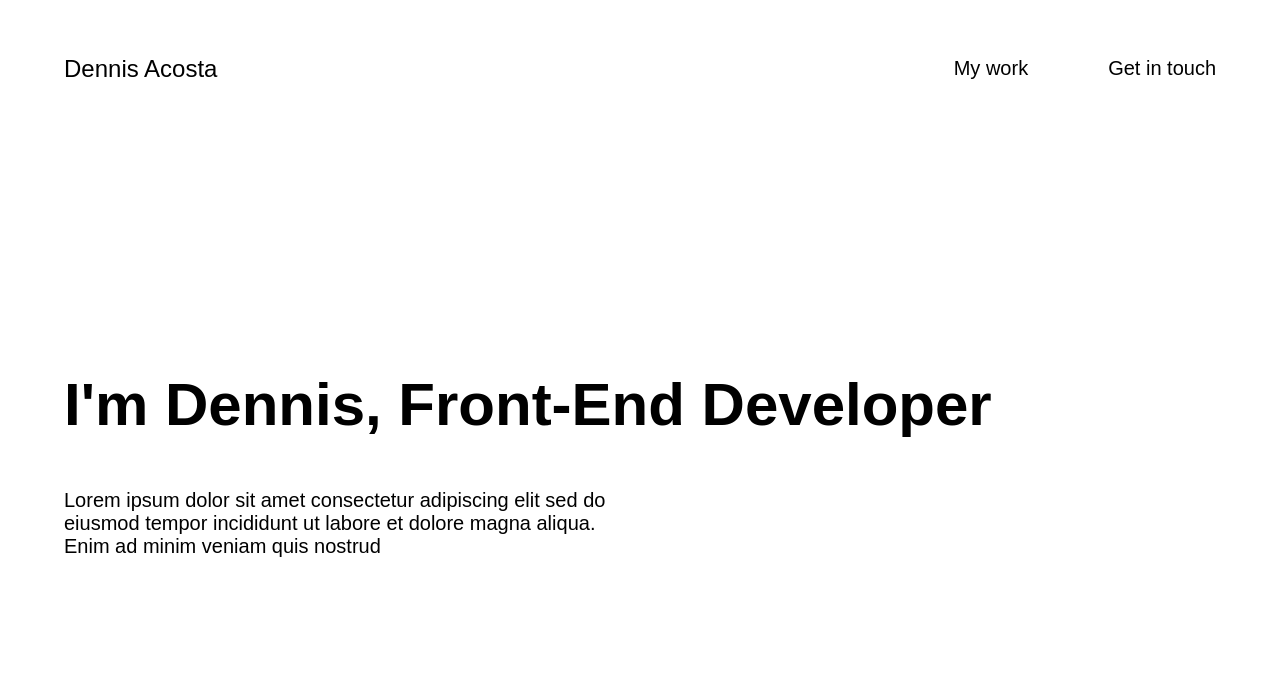
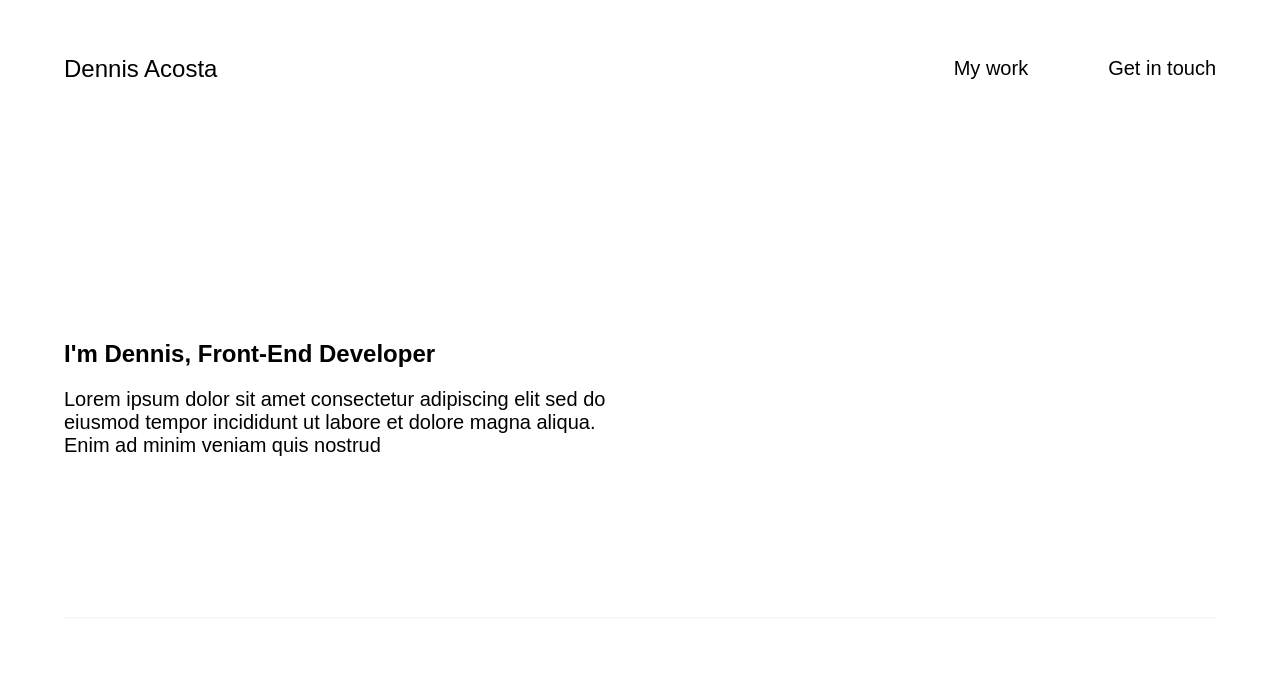
Before and after one commit to da-022412/new-portfolio, a React (Create React App) app: page / in a window 1280 px wide. Shown: the part 103-800 px from the top of the page. Built offline with nearby package versions, Linux system fonts and the light colour scheme; a web font is replaced by a local one.

Commit message:
Switch to styled components

```diff
--- a/package.json
+++ b/package.json
@@ -3,8 +3,6 @@
   "version": "0.1.0",
   "private": true,
   "dependencies": {
-    "@emotion/css": "^11.7.1",
-    "@emotion/react": "^11.7.1",
     "@stylelint/postcss-css-in-js": "^0.37.2",
     "@testing-library/jest-dom": "^5.16.2",
     "@testing-library/react": "^12.1.3",
@@ -14,6 +12,7 @@
     "react-dom": "^17.0.2",
     "react-router-dom": "^6.2.1",
     "react-scripts": "5.0.0",
+    "styled-components": "^5.3.3",
     "stylelint": "^14.5.1",
     "stylelint-config-standard": "^25.0.0",
     "web-vitals": "^2.1.4"
--- a/src/App.js
+++ b/src/App.js
@@ -1,7 +1,7 @@
 import { useState, useCallback, useEffect } from 'react';
 import { BrowserRouter as Router, Route, Routes } from 'react-router-dom';
 
-import { Global, css } from '@emotion/react';
+import { createGlobalStyle } from 'styled-components';
 
 // Components
 import Header from './components/Header';
@@ -38,7 +38,7 @@ const useMediaQuery = (width) => {
 
 const toRem = (size, base = 16) => size / base + 'rem';
 
-const GlobalStyles = css`
+const GlobalStyles = createGlobalStyle`
     @font-face {
         font-family: 'gtWalsheimProRegular';
         font-weight: 400;
@@ -86,7 +86,7 @@ const App = () => {
 
     return (
         <Router>
-            <Global styles={GlobalStyles} />
+            <GlobalStyles />
             {isBreakpoint ? (
                 <MobileHeader links={links} />
             ) : (
--- a/src/components/Container/Container.js
+++ b/src/components/Container/Container.js
@@ -1,4 +1,4 @@
-import styled from '@emotion/styled';
+import styled from 'styled-components';
 
 const toRem = (size, base = 16) => size / base + 'rem';
 
--- a/src/components/Header/Header.js
+++ b/src/components/Header/Header.js
@@ -1,4 +1,4 @@
-import styled from '@emotion/styled';
+import styled from 'styled-components';
 
 import Nav from '../Nav';
 
--- /dev/null
+++ b/src/components/Heading/Heading.js
@@ -0,0 +1,25 @@
+import styled from 'styled-components';
+
+const Heading = ({ level, children }) => {
+    const tag = `h${level}`;
+    return <Wrapper as={tag}>{children}</Wrapper>;
+};
+
+const Wrapper = styled.text`
+    font-family: var(--primary-font);
+    font-size: ${(props) =>
+        props.level === 1
+            ? 'var(--heading-1)'
+            : (props) =>
+                  props.level === 2
+                      ? 'var(--heading-2)'
+                      : (props) =>
+                            props.level === 3
+                                ? 'var(--heading-3)'
+                                : (props) =>
+                                      props.level === 4
+                                          ? 'var(--heading-4)'
+                                          : null};
+`;
+
+export default Heading;
--- /dev/null
+++ b/src/components/Heading/index.js
@@ -0,0 +1,3 @@
+import Heading from './Heading';
+
+export default Heading;
--- a/src/components/Hero/Hero.js
+++ b/src/components/Hero/Hero.js
@@ -1,12 +1,13 @@
-import styled from '@emotion/styled';
+import styled from 'styled-components';
 
 import Container from '../Container';
+import Heading from '../Heading';
 
 const Home = () => {
     return (
         <Container>
             <HeadingContainer>
-                <Heading>I'm Dennis, Front-End Developer</Heading>
+                <Heading level={1}>I'm Dennis, Front-End Developer</Heading>
                 <SubHeading>
                     Lorem ipsum dolor sit amet consectetur adipiscing elit sed
                     do eiusmod tempor incididunt ut labore et dolore magna
@@ -22,11 +23,6 @@ const HeadingContainer = styled.div`
     padding: 5rem 0 8.75rem;
 `;
 
-const Heading = styled.h1`
-    font-family: var(--primary-font);
-    font-size: var(--heading-1);
-`;
-
 const SubHeading = styled.p`
     font-family: var(--primary-font);
     font-size: var(--body-text);
--- a/src/components/Nav/Nav.js
+++ b/src/components/Nav/Nav.js
@@ -1,4 +1,4 @@
-import styled from '@emotion/styled';
+import styled from 'styled-components';
 
 const Nav = ({ links }) => {
     return (
--- a/src/components/Portfolio/Portfolio.js
+++ b/src/components/Portfolio/Portfolio.js
@@ -1,4 +1,4 @@
-import styled from '@emotion/styled';
+import styled from 'styled-components';
 
 import Container from '../Container';
 
@@ -40,7 +40,7 @@ const portfolioItems = [
 
 const Portfolio = () => {
     return (
-        <Container padding={160} id='work'>
+        <Container padding={160}>
             <HeadingContainer>
                 <Heading>My Work</Heading>
             </HeadingContainer>
--- a/src/components/Portfolio/PortfolioItem.js
+++ b/src/components/Portfolio/PortfolioItem.js
@@ -1,4 +1,4 @@
-import styled from '@emotion/styled';
+import styled from 'styled-components';
 
 const font = 'gtWalsheimProRegular, sans-serif';
 
```
Also changed, not shown: 1 other file (tests, documents, lock files or other folders).
